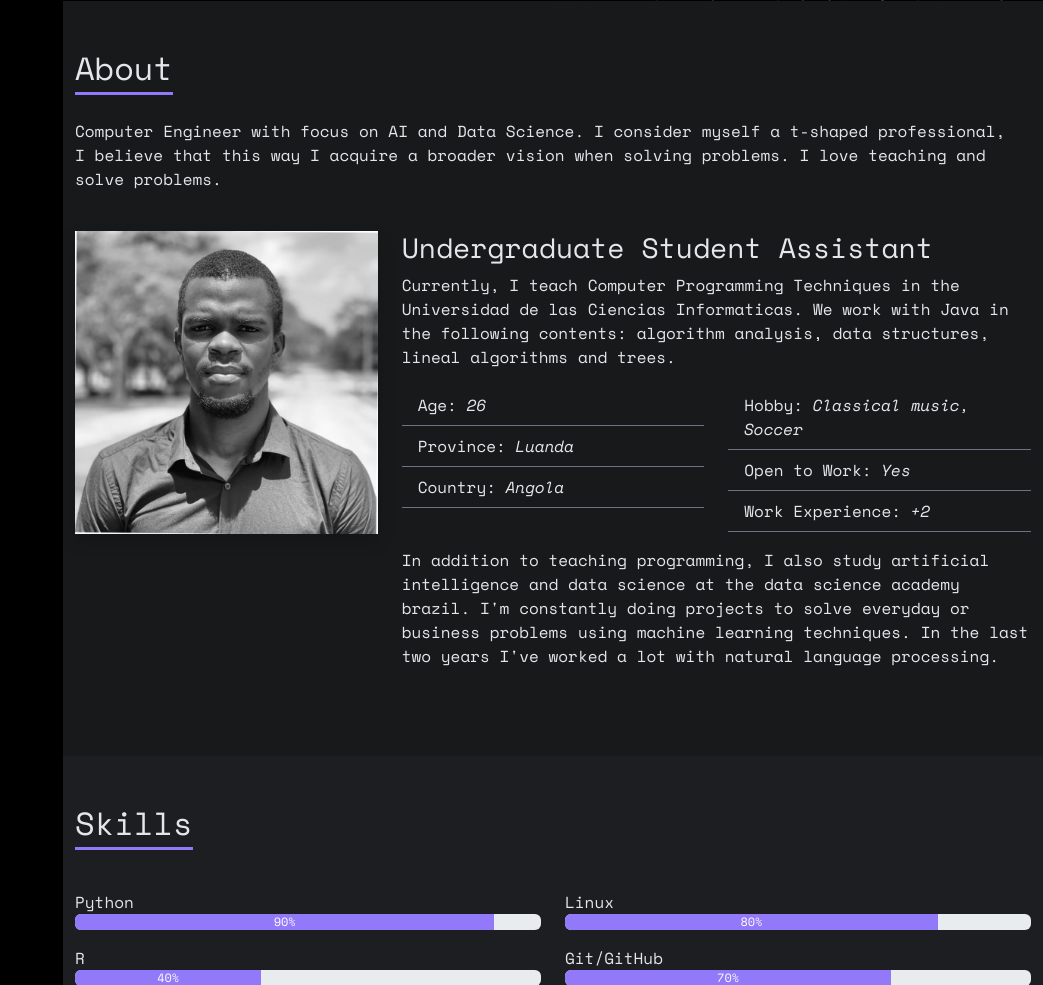
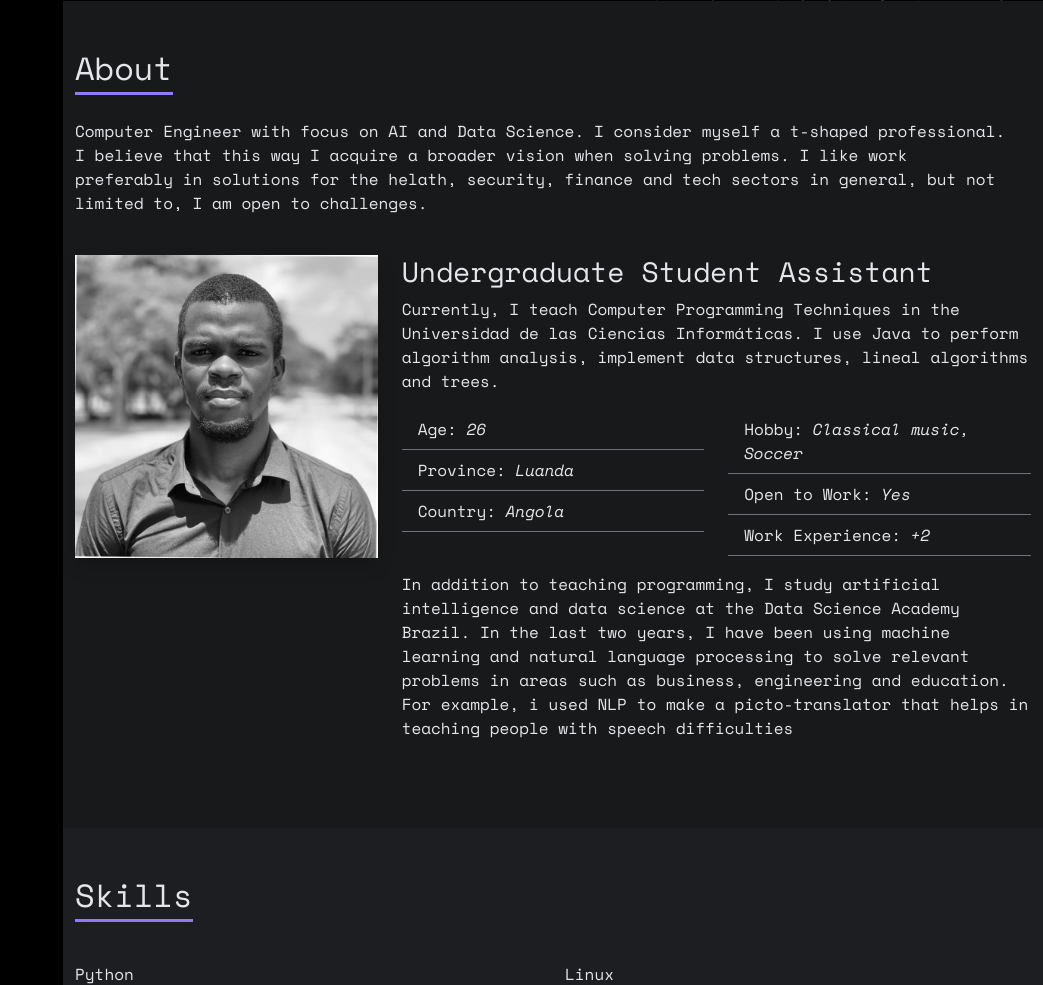
Before and after one commit to bentobenack/portfolio, a Flask app: page / in a window 1280 px wide. Shown: the part 799-1784 px from the top of the page, without its empty margins (237-1280 px from the left). Run offline with Flask 2, Linux system fonts and the light colour scheme; some libraries are stand-ins or nearby versions.

Commit message:
edit about after receive feedbacks

```diff
--- a/templates/index.html
+++ b/templates/index.html
@@ -103,9 +103,9 @@
                         <h2 class="section-title mb-4">About</h2>
 
                         <p>Computer Engineer with focus on AI and Data Science.
-                            I consider myself a t-shaped professional,
+                            I consider myself a t-shaped professional.
                             I believe that this way I acquire a broader vision when solving problems.
-                            I love teaching and solve problems.
+                            I like work preferably in solutions for the helath, security, finance and tech sectors in general, but not limited to, I am open to challenges.
 
                         </p>
                     </div>
@@ -120,8 +120,7 @@
                     <div class="col-md-8" data-anime="right">
                         <h3>Undergraduate Student Assistant</h3>
                         <p>Currently, I teach Computer Programming Techniques in the
-                            Universidad de las Ciencias Informaticas. We work with Java in the following contents:
-                            algorithm analysis, data structures, lineal algorithms and trees.</p>
+                            Universidad de las Ciencias Informáticas. I use Java to perform algorithm analysis, implement data structures, lineal algorithms and trees.</p>
 
                         <div class="row mt-3 mb-3">
                             <div class="col-md-6">
@@ -152,10 +151,7 @@
                             </div>
                         </div>
 
-                        <p>In addition to teaching programming, I also study artificial intelligence and data science at
-                            the data science academy brazil. I'm constantly doing projects to solve everyday or business
-                            problems using machine learning techniques. In the last two years I've worked a lot with
-                            natural language processing.</p>
+                        <p>In addition to teaching programming, I study artificial intelligence and data science at the Data Science Academy Brazil. In the last two years, I have been using machine learning and natural language processing to solve relevant problems in areas such as business, engineering and education. For example, i used NLP to make a picto-translator that helps in teaching people with speech difficulties</p>
                     </div>
 
 
```
